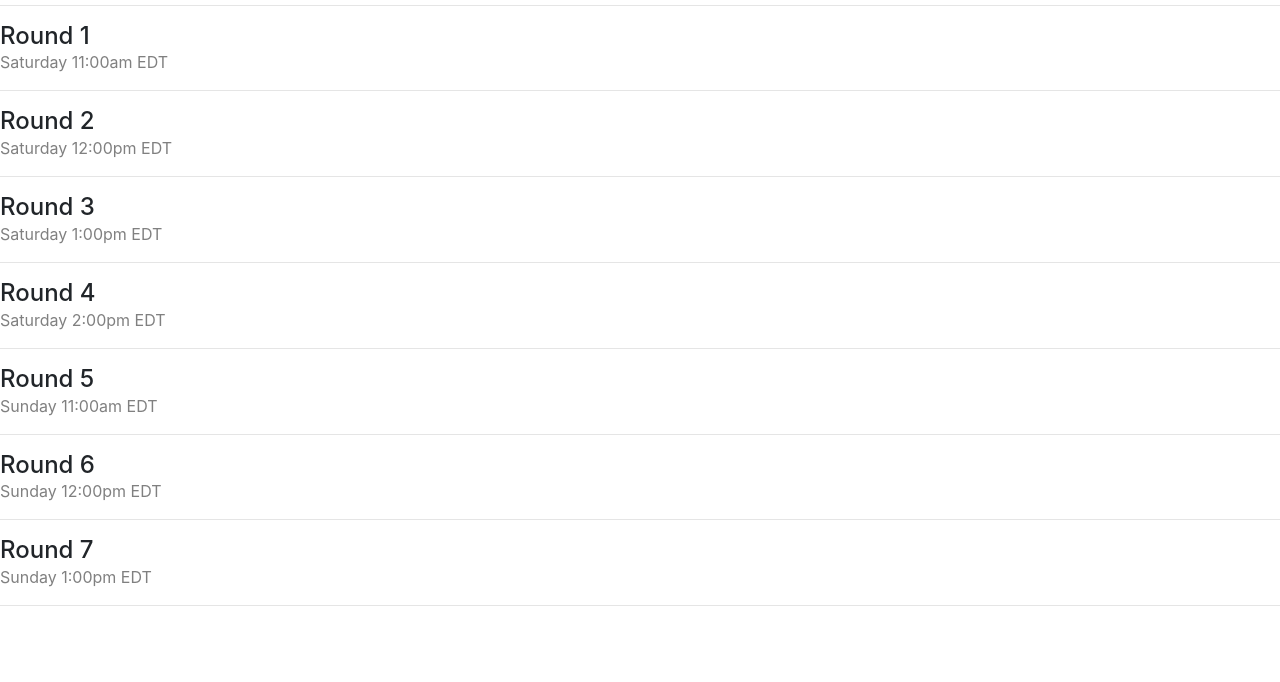
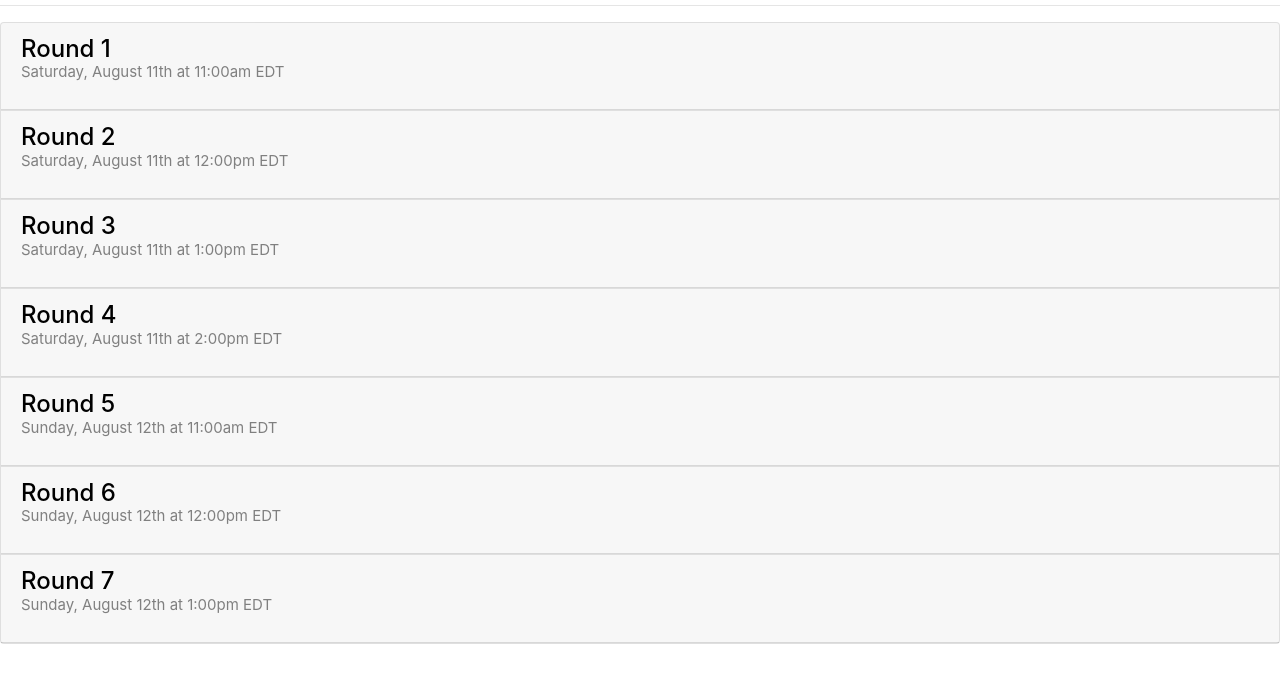
Before and after one commit to StratusTM/stratustm.github.io, a plain HTML site: page index.html in a window 1280 px wide. Shown: the part 54-736 px from the top of the page. Drawn offline with nearby package versions, Linux system fonts and the light colour scheme.

Commit message:
Add Bootstrap accordians

```diff
--- /dev/null
+++ b/css/stylesheet.css
@@ -0,0 +1,9 @@
+@import url('//netdna.bootstrapcdn.com/font-awesome/4.1.0/css/font-awesome.min.css');
+.accordion-toggle:after {
+    font-family: 'FontAwesome';
+    content: "\f078";
+    float: right;
+}
+.accordion-opened .accordion-toggle:after {
+    content: "\f054";
+}
--- a/index.html
+++ b/index.html
@@ -3,7 +3,29 @@
   <title>Stratus Network - Incrediwools</title>
 
   <link rel="stylesheet" href="https://stackpath.bootstrapcdn.com/bootstrap/4.1.3/css/bootstrap.min.css" integrity="sha384-MCw98/SFnGE8fJT3GXwEOngsV7Zt27NXFoaoApmYm81iuXoPkFOJwJ8ERdknLPMO" crossorigin="anonymous">
+  <!--<link rel="stylesheet2" href="css/stylesheet.css">-->
 
+<!--
+  <style>
+  .accordion-toggle.collapsed:after {
+    content: '\02C3';
+    font-size: 25px;
+    color: #777;
+    float: right;
+    margin-left: 5px;
+    margin-top: -25px;
+  }
+
+  .accordion-toggle:after {
+    content: "\02C5";
+    font-size: 25px;
+    color: #777;
+    float: right;
+    margin-left: 5px;
+    margin-top: -25px;
+  }
+  </style>
+-->
 </head>
 <body>
   <nav class="navbar" style="margin-bottom: 0px;">
@@ -23,41 +45,136 @@
     </ul>
   </nav>
   <hr style="margin-top: 0px;"/>
-  <header>
-    <h4 style="margin-bottom: 0px;">Round 1</h4>
-    <p style="color: gray;">Saturday 11:00am EDT</p>
-  </header>
-  <hr/>
-  <header>
-    <h4 style="margin-bottom: 0px;">Round 2</h4>
-    <p style="color: gray;">Saturday 12:00pm EDT</p>
-  </header>
-  <hr/>
-  <header>
-    <h4 style="margin-bottom: 0px;">Round 3</h4>
-    <p style="color: gray;">Saturday 1:00pm EDT</p>
-  </header>
-  <hr/>
-  <header>
-    <h4 style="margin-bottom: 0px;">Round 4</h4>
-    <p style="color: gray;">Saturday 2:00pm EDT</p>
-  </header>
-  <hr/>
-  <header>
-    <h4 style="margin-bottom: 0px;">Round 5</h4>
-    <p style="color: gray;">Sunday 11:00am EDT</p>
-  </header>
-  <hr/>
-  <header>
-    <h4 style="margin-bottom: 0px;">Round 6</h4>
-    <p style="color: gray;">Sunday 12:00pm EDT</p>
-  </header>
-  <hr/>
-  <header>
-    <h4 style="margin-bottom: 0px;">Round 7</h4>
-    <p style="color: gray;">Sunday 1:00pm EDT</p>
-  </header>
-  <hr/>
+
+  <div class="accordion" id="mainAccordian">
+    <!-- Round 1 -->
+    <div class="card" aria-controls="collapseSix" data-toggle="collapse" data-target="#collapseOne" aria-expanded="false">
+      <div class="card-header" id="roundOne">
+        <h5 class="mb-0">
+          <a class="accordion-toggle collapsed">
+            <h4 style="margin-bottom:0px; color:black">Round 1</h4>
+            <p style="color:gray; font-size:75%; font-weight:400">
+              Saturday, August 11th at 11:00am EDT
+            </p>
+          </a>
+        </h5>
+      </div>
+      <div id="collapseOne" class="accordion-body collapse" aria-labelledby="roundOne" data-parent="#mainAccordian">
+        <div class="card-body">
+          Round 1 Info
+        </div>
+      </div>
+    </div>
+    <!-- Round 2 -->
+    <div class="card" aria-controls="collapseTwo" data-toggle="collapse" data-target="#collapseTwo" aria-expanded="false">
+      <div class="card-header" id="roundTwo">
+        <h5 class="mb-0">
+          <a class="accordion-toggle collapsed">
+            <h4 style="margin-bottom:0px; color:black">Round 2</h4>
+            <p style="color:gray; font-size:75%; font-weight:400">
+              Saturday, August 11th at 12:00pm EDT
+            </p>
+          </a>
+        </h5>
+      </div>
+      <div id="collapseTwo" class="accordion-body collapse" aria-labelledby="roundTwo" data-parent="#mainAccordian">
+        <div class="card-body">
+          Round 2 Info
+        </div>
+      </div>
+    </div>
+    <!-- Round 3 -->
+    <div class="card" aria-controls="collapseThree" data-toggle="collapse" data-target="#collapseThree" aria-expanded="false">
+      <div class="card-header" id="roundThree">
+        <h5 class="mb-0">
+          <a class="accordion-toggle collapsed">
+            <h4 style="margin-bottom:0px; color:black">Round 3</h4>
+            <p style="color:gray; font-size:75%; font-weight:400">
+              Saturday, August 11th at 1:00pm EDT
+            </p>
+          </a>
+        </h5>
+      </div>
+      <div id="collapseThree" class="accordion-body collapse" aria-labelledby="roundThree" data-parent="#mainAccordian">
+        <div class="card-body">
+          Round 3 Info
+        </div>
+      </div>
+    </div>
+    <!-- Round 4 -->
+    <div class="card" aria-controls="collapseFour" data-toggle="collapse" data-target="#collapseFour" aria-expanded="false">
+      <div class="card-header" id="roundFour">
+        <h5 class="mb-0">
+          <a class="accordion-toggle collapsed">
+            <h4 style="margin-bottom:0px; color:black">Round 4</h4>
+            <p style="color:gray; font-size:75%; font-weight:400">
+              Saturday, August 11th at 2:00pm EDT
+            </p>
+          </a>
+        </h5>
+      </div>
+      <div id="collapseFour" class="accordion-body collapse" aria-labelledby="roundFour" data-parent="#mainAccordian">
+        <div class="card-body">
+          Round 4 Info
+        </div>
+      </div>
+    </div>
+    <!-- Round 5 -->
+    <div class="card" aria-controls="collapseFive" data-toggle="collapse" data-target="#collapseFive" aria-expanded="false">
+      <div class="card-header" id="roundFive">
+        <h5 class="mb-0">
+          <a class="accordion-toggle collapsed">
+            <h4 style="margin-bottom:0px; color:black">Round 5</h4>
+            <p style="color:gray; font-size:75%; font-weight:400">
+              Sunday, August 12th at 11:00am EDT
+            </p>
+          </a>
+        </h5>
+      </div>
+      <div id="collapseFive" class="accordion-body collapse" aria-labelledby="roundFive" data-parent="#mainAccordian">
+        <div class="card-body">
+          Round 5 Info
+        </div>
+      </div>
+    </div>
+    <!-- Round 6 -->
+    <div class="card" aria-controls="collapseSix" data-toggle="collapse" data-target="#collapseSix" aria-expanded="false">
+      <div class="card-header" id="roundSix">
+        <h5 class="mb-0">
+          <a class="accordion-toggle collapsed">
+            <h4 style="margin-bottom:0px; color:black">Round 6</h4>
+            <p style="color:gray; font-size:75%; font-weight:400">
+              Sunday, August 12th at 12:00pm EDT
+            </p>
+          </a>
+        </h5>
+      </div>
+      <div id="collapseSix" class="accordion-body collapse" aria-labelledby="roundSix" data-parent="#mainAccordian">
+        <div class="card-body">
+          Round 6 Info
+        </div>
+      </div>
+    </div>
+    <!-- Round 7 -->
+    <div class="card" aria-controls="collapseSeven" data-toggle="collapse" data-target="#collapseSeven" aria-expanded="false">
+      <div class="card-header" id="roundSeven">
+        <h5 class="mb-0">
+          <a class="accordion-toggle collapsed">
+            <h4 style="margin-bottom:0px; color:black">Round 7</h4>
+            <p style="color:gray; font-size:75%; font-weight:400">
+              Sunday, August 12th at 1:00pm EDT
+            </p>
+          </a>
+        </h5>
+      </div>
+      <div id="collapseSeven" class="accordion-body collapse" aria-labelledby="roundSeven" data-parent="#mainAccordian">
+        <div class="card-body">
+          Round 7 Info
+        </div>
+      </div>
+    </div>
+  </div>
+</div>
 
   <script src="https://code.jquery.com/jquery-3.3.1.slim.min.js" integrity="sha384-q8i/X+965DzO0rT7abK41JStQIAqVgRVzpbzo5smXKp4YfRvH+8abtTE1Pi6jizo" crossorigin="anonymous"></script>
   <script src="https://cdnjs.cloudflare.com/ajax/libs/popper.js/1.14.3/umd/popper.min.js" integrity="sha384-ZMP7rVo3mIykV+2+9J3UJ46jBk0WLaUAdn689aCwoqbBJiSnjAK/l8WvCWPIPm49" crossorigin="anonymous"></script>
```
